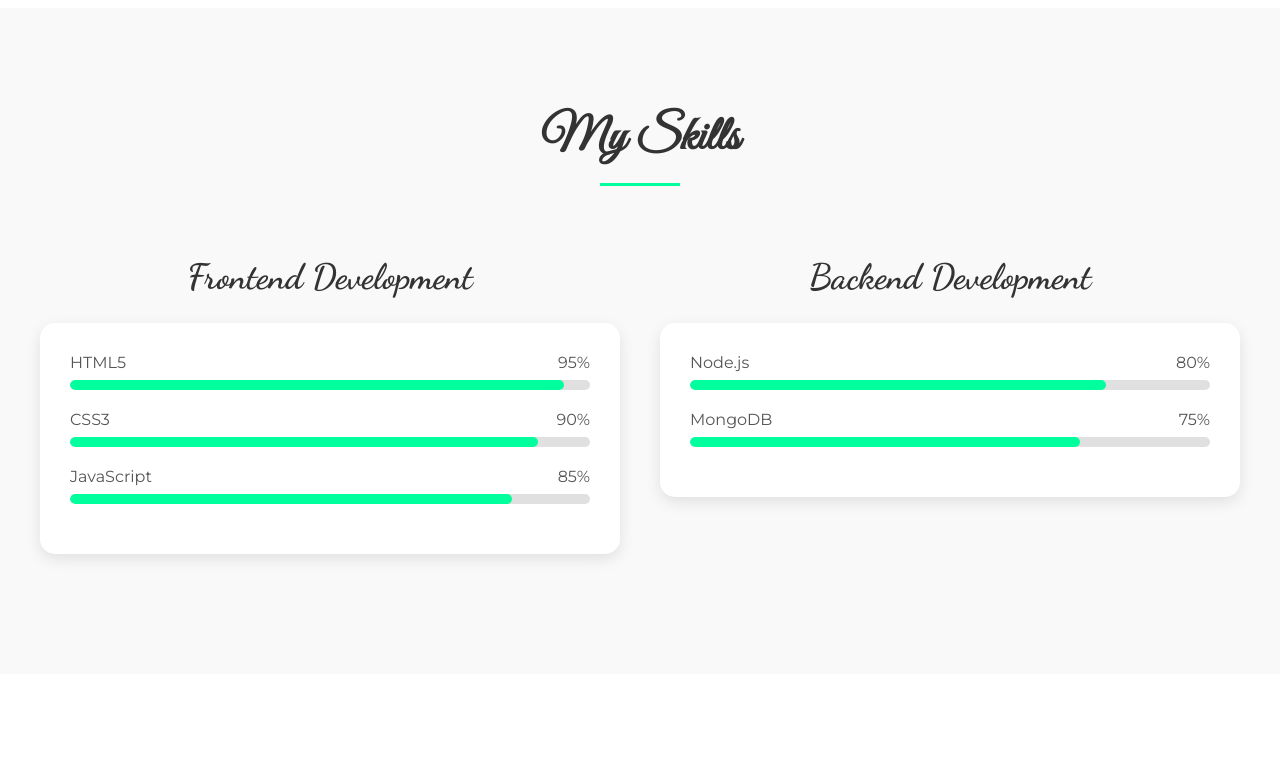
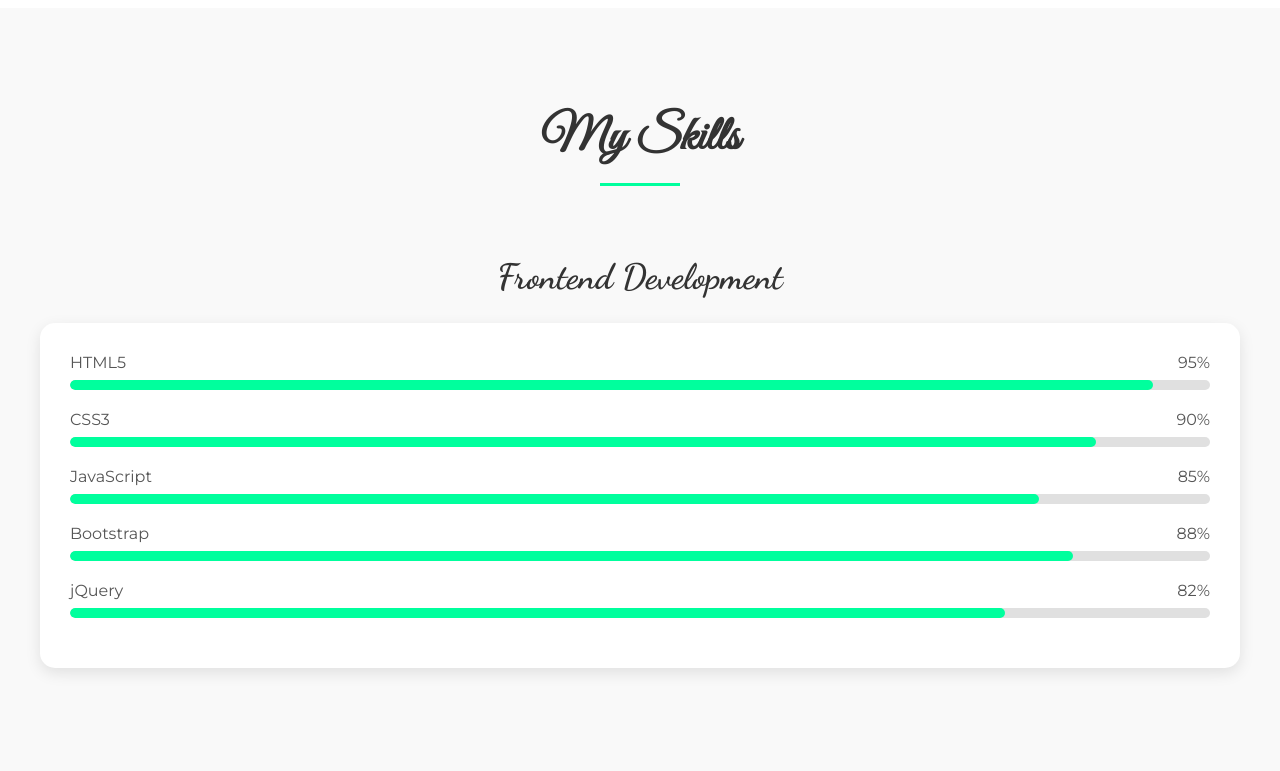
Before and after one commit to wardah0300/portfolio, a plain HTML site: page index.html in a window 1280 px wide. Shown: the part 2459-3230 px from the top of the page. Drawn offline with Linux system fonts and the light colour scheme.

Commit message:
first commit

```diff
--- a/index.html
+++ b/index.html
@@ -53,11 +53,15 @@
           <div class="about-details">
             <div class="detail-item">
               <strong>Experience:</strong>
-              <span> No Exeriance</span>
+              <span> No Experiance</span>
             </div>
             <div class="detail-item">
               <strong>Projects:</strong>
-              <span> 2 Completed</span>
+              <span> 3 Completed</span>
+            </div>
+            <div class="detail-item">
+              <strong>qualification:</strong>
+              <span> metriculation, intermediate(cs)</span>
             </div>
             <div class="detail-item">
               <strong>Specialization:</strong>
@@ -166,28 +170,22 @@
                 <div class="progress" style="width: 85%"></div>
               </div>
             </div>
-          </div>
-        </div>
-
-        <div class="skill-category">
-          <h3>Backend Development</h3>
-          <div class="skill-items">
             <div class="skill-item">
               <div class="skill-info">
-                <span>Node.js</span>
-                <span>80%</span>
+                <span>Bootstrap</span>
+                <span>88%</span>
               </div>
               <div class="progress-bar">
-                <div class="progress" style="width: 80%"></div>
+                <div class="progress" style="width: 88%"></div>
               </div>
             </div>
             <div class="skill-item">
               <div class="skill-info">
-                <span>MongoDB</span>
-                <span>75%</span>
+                <span>jQuery</span>
+                <span>82%</span>
               </div>
               <div class="progress-bar">
-                <div class="progress" style="width: 75%"></div>
+                <div class="progress" style="width: 82%"></div>
               </div>
             </div>
           </div>
```
